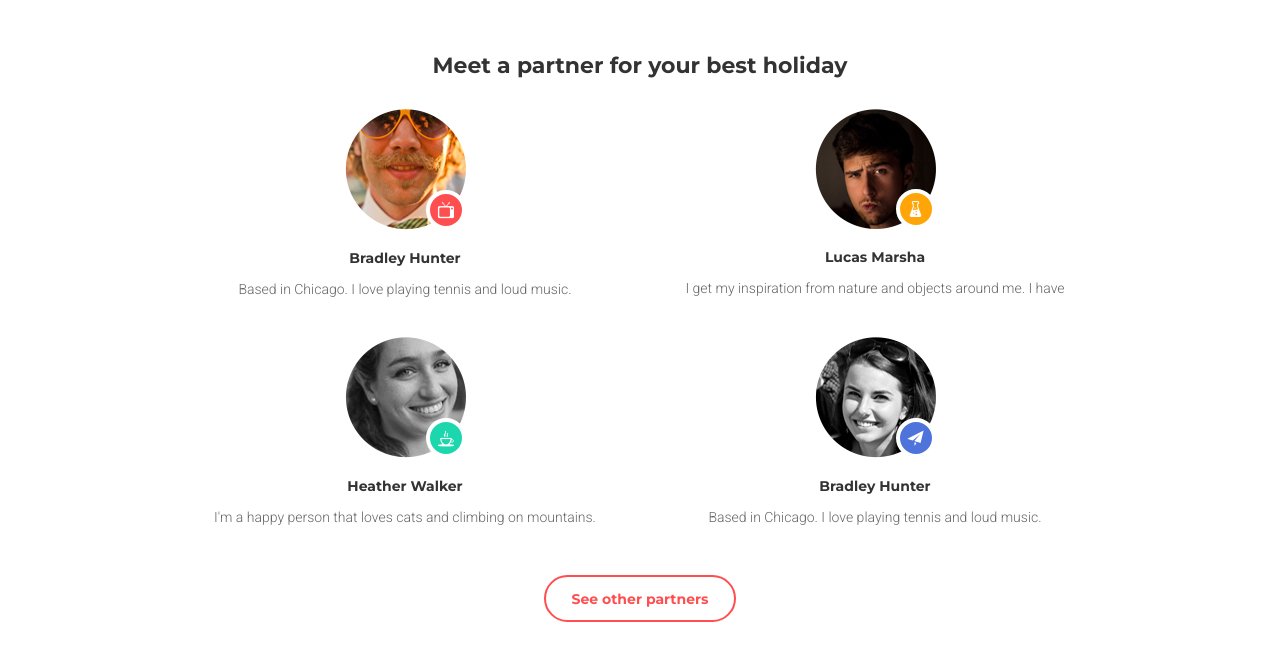
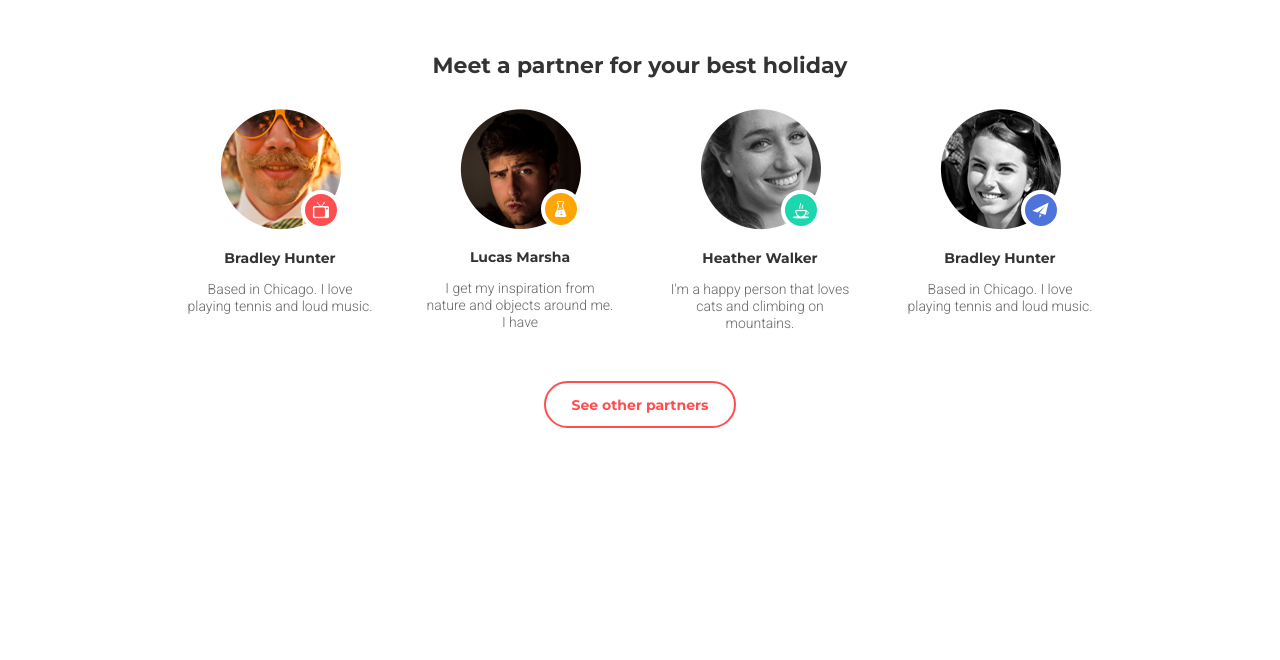
Before and after one commit to Mariia2505/goit-fe-course, a plain HTML site: page module-9/index.html in a window 1280 px wide. Shown: the part 534-1194 px from the top of the page. After the commit the page ends 1034 px from the top, so only its background shows below. Drawn offline with Linux system fonts and the light colour scheme.

Commit message:
Add files via upload

```diff
--- a/module-9/css/media.css
+++ b/module-9/css/media.css
@@ -102,7 +102,7 @@
   }
 
   .partner{
-    width: 226px;
+    max-width: 236px;
   }
 
   .main-button{
@@ -111,9 +111,9 @@
   }
 }
 
-@media screen and (min-width:960px){
+@media screen and (min-width: 960px){
   .container{
-    width: 940px;
+    min-width: 940px;
     padding: 0;
     margin: 0 auto;
 
@@ -121,7 +121,6 @@
 
   header{
     background-image: url(../img/background-desktop.png);
-
     padding-top: 38px;
   }
 
@@ -139,9 +138,14 @@
     width: 100%;
   }
 
+  .partner{
+    max-width: 220px;
+  }
+
   .main-section{
     padding-bottom: 72px;
     /* margin: 0 auto; */
   }
 
+
 }
```
